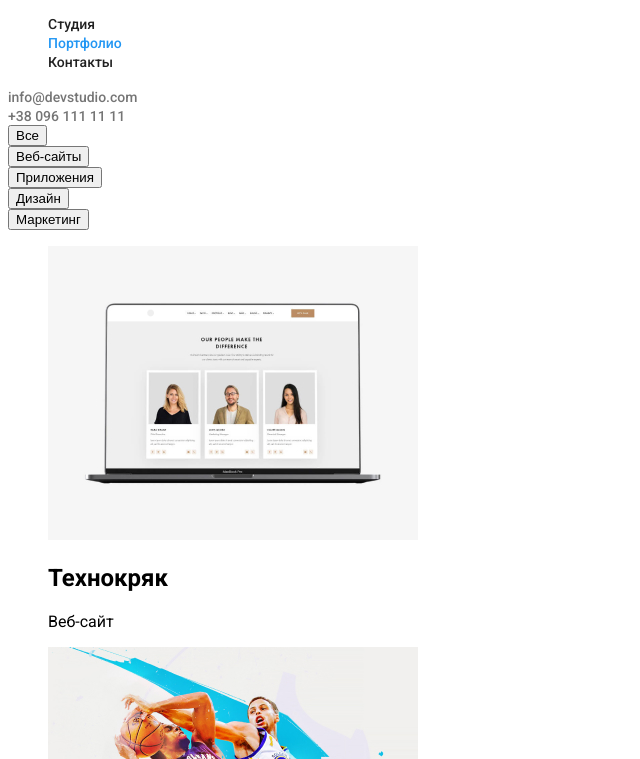
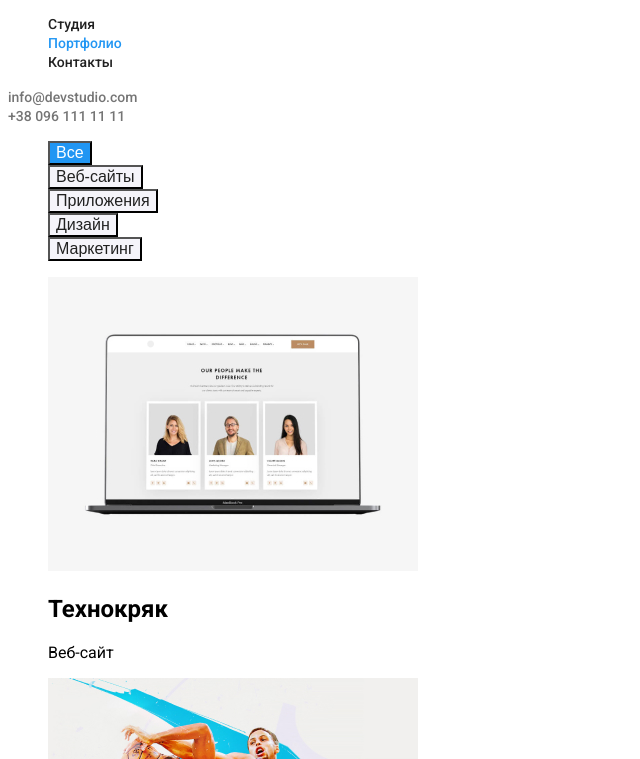
Before and after one commit to yerma4ok/goit-markup-hw-02, a plain HTML site: page portfolio.html in a window 1280 px wide. Shown: the part 41-800 px from the top of the page, without its empty margins (0-640 px from the left). Drawn offline with Linux system fonts and the light colour scheme.

Commit message:
add button

```diff
--- a/css/styles.css
+++ b/css/styles.css
@@ -28,7 +28,7 @@ body {
     color: #FFFFFF;
 }
 
-/*--------------------------studio----------------------------*/
+/*--------------------------studio-main---------------------------*/
 .site-nav {
     list-style-type: none;
 }
@@ -72,8 +72,6 @@ body {
 
 .heading {
     background-color: #2F303A;
-    width: 1600px;
-    height: 600px;
 }
 
 .heading-text {
@@ -82,6 +80,22 @@ body {
     font-size: 44px;
     line-height: 1,36;
     text-transform: uppercase;
+}
+
+.button-heading-activ {
+    cursor: pointer;
+    font-weight: 500;
+    font-size: 16px;
+    line-height: 1,63;
+    color: #FFFFFF;
+    background-color: #2196F3;
+}
+
+.button-heading-activ:hover,
+.button-heading-activ:focus {
+    background: #1782da;
+    box-shadow: 0px 4px 4px rgba(0, 0, 0, 0.15);
+    border-radius: 4px;
 }
 
 .features-list {
@@ -141,6 +155,7 @@ body {
     line-height: 1,17;
 }
 
+/*--------------------------footer----------------------------*/
 .footer-contacts {
     background-color: #2F303A;
 }
@@ -173,3 +188,31 @@ body {
 
 
 /*--------------------------portfolio----------------------------*/
+
+.button-list {
+    list-style: none;
+}
+
+.button-current-activ {
+    cursor: pointer;
+    font-weight: 500;
+    font-size: 16px;
+    line-height: 1,63;
+    color: #FFFFFF;
+    background-color: #2196F3;
+}
+
+.button-current {
+    cursor: pointer;
+    font-weight: 500;
+    font-size: 16px;
+    line-height: 1,63;
+    color: #212121;
+    background-color: #F5F4FA;
+}
+
+.button-current:hover,
+.button-current:focus {
+    color: #FFFFFF;
+    background-color: #2196F3;
+}
--- a/portfolio.html
+++ b/portfolio.html
@@ -29,22 +29,14 @@
       </div>
     </header>
     <main>
-        <section>
-            <button type="button">Все</button>
-        </section>
-        <section>
-            <button type="button">Веб-сайты</button>
-        </section>
-        <section>
-            <button type="button">Приложения</button>
-        </section>
-        <section>
-            <button type="button">Дизайн</button>
-        </section>
-        <section>
-            <button type="button">Маркетинг</button>
-        </section>
-        <section>
+      <section>
+        <ul class="button-list">
+          <li><button type="button" class="button-current-activ">Все</button></li>
+          <li><button type="button" class="button-current">Веб-сайты</button></li>
+          <li><button type="button" class="button-current">Приложения</button></li>
+          <li><button type="button" class="button-current">Дизайн</button></li>
+          <li><button type="button" class="button-current">Маркетинг</button></li>
+        </ul>
             <ul class="user-portfolio-list">
                 <li>
                     <img
```
Also changed, not shown: index.html (+1 -1 lines).
